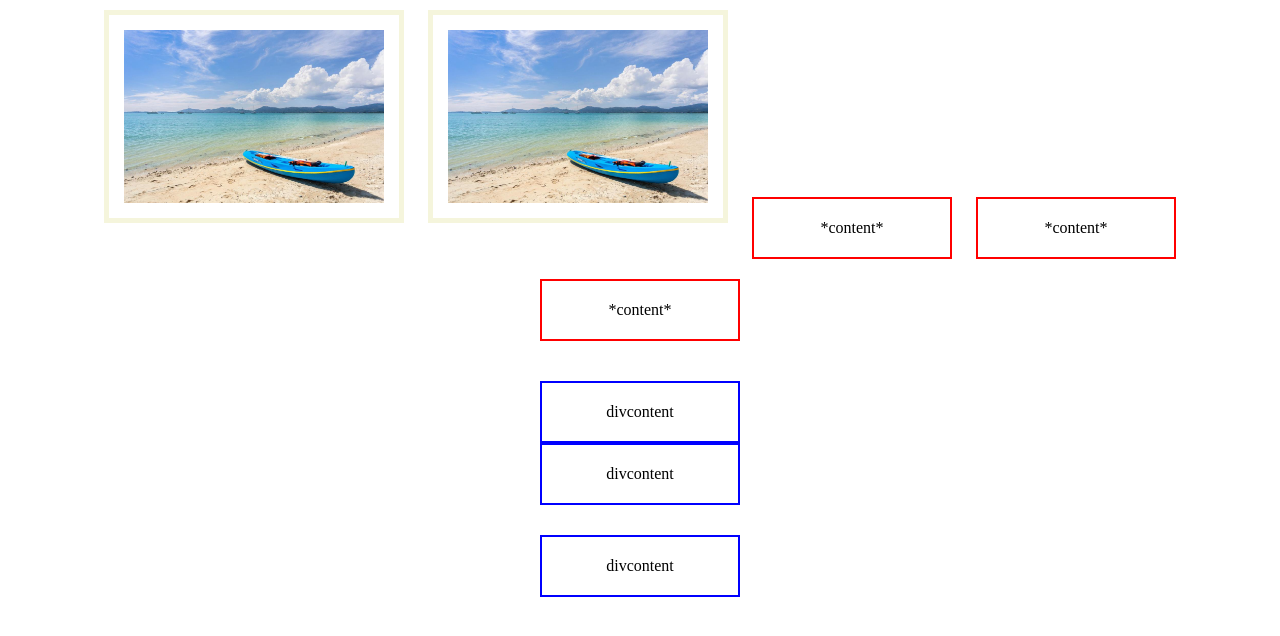
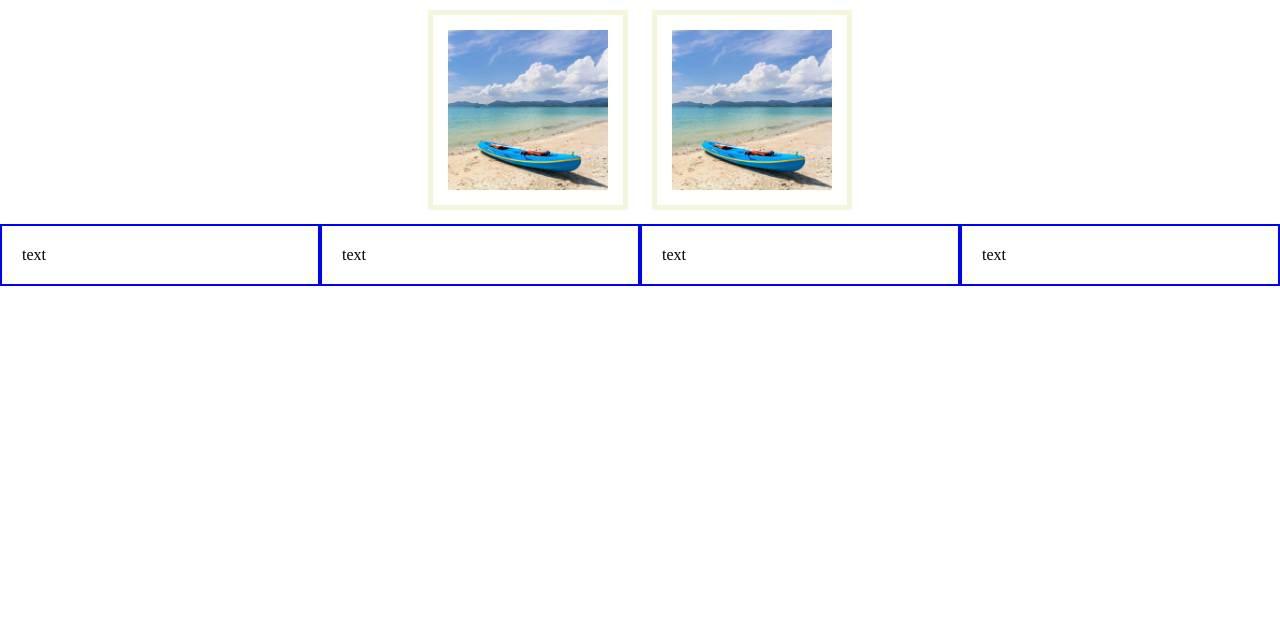
Before and after one commit to Acik-san/fd_css_03-05, a plain HTML site: page index.html in a window 1280 px wide. Drawn offline with Linux system fonts and the light colour scheme; a web font is replaced by a local one.

Commit message:
Example ...

```diff
--- a/assets/css/style.css
+++ b/assets/css/style.css
@@ -6,8 +6,8 @@ body{
 }
 .image{
   box-sizing: border-box;
-  /* height: 300px; */
-  width: 300px;
+  height: 200px;
+  width: 200px;
   padding:  15px;
   /* padding-bottom: 0; */
   border: 5px solid beige;
@@ -18,6 +18,8 @@ body{
   margin: 10px;
   /* margin-left: 0; */
   background-color: white;
+  object-fit: cover;
+  object-position: right;
 }
 .span{
   display: inline-block;
@@ -28,12 +30,13 @@ body{
   margin: 10px;
 }
 .div{
+  display: inline-block;
   box-sizing: border-box;
-  width: 200px;
+  width: 25%;
   /* height: 50px; */
   border: 2px solid blue;
   padding: 20px;
-  margin: 30px auto;
+  /* margin: 30px auto; */
 }
 .margin{
   margin-top: -30px;
--- a/index.html
+++ b/index.html
@@ -13,12 +13,8 @@
   <section class="gallery">
     <img src="./assets/images/sea_1024.jpg" alt="sea" class="image">
     <img src="./assets/images/sea_1024.jpg" alt="sea" class="image">
-    <span class="span">*content*</span>
-    <span class="span">*content*</span>
-    <span class="span">*content*</span>
-    <div class="div">divcontent</div>
-    <div class="div margin">divcontent</div>
-    <div class="div">divcontent</div>
 </section>
+
+<div class="div">text</div><div class="div">text</div><div class="div">text</div><div class="div">text</div>
 </body>
 </html>
```
